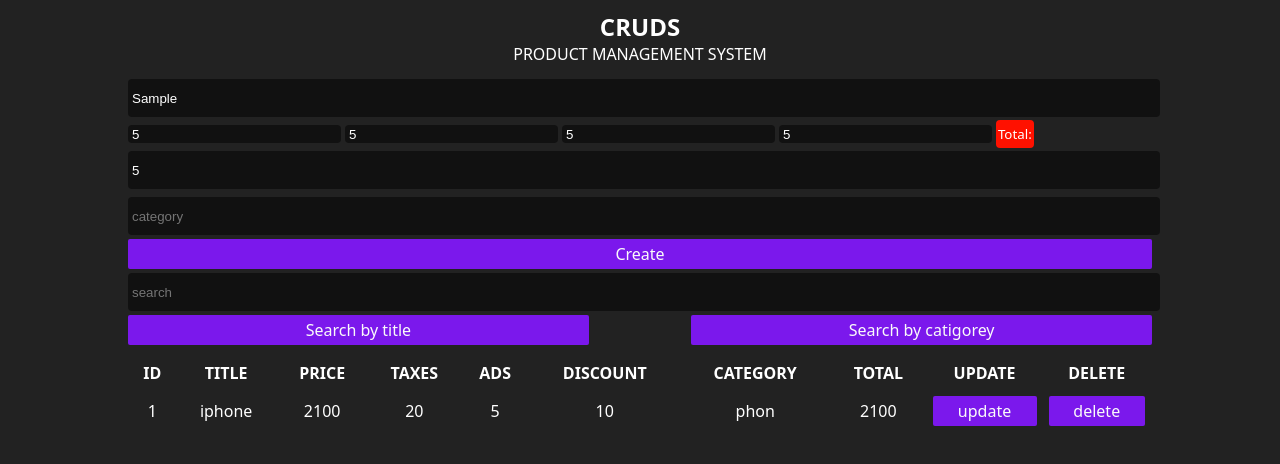
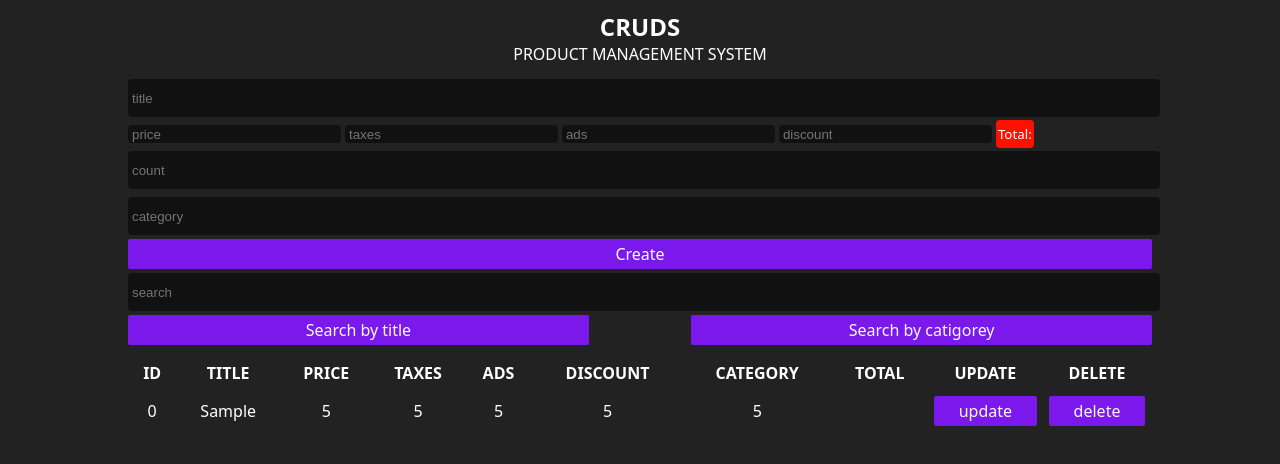
Before and after one commit to Amiine2021/CrudProject, a plain HTML site: page index.html in a window 1280 px wide. Both pictures are taken after typing "Sample", "5", "5", "5", "5", "5" into the empty fields and a click on the button "Create". Drawn offline with Linux system fonts and the light colour scheme.

Commit message:
part 4-5

```diff
--- a/index.html
+++ b/index.html
@@ -25,7 +25,7 @@
         </div>
         <input type="number"  placeholder="count" id="count">
         <input type="text"  placeholder="category" id="category">
-        <button id="submit">Create</button>
+        <button id="submit" >Create</button>
 
 
     <div class="output">
@@ -39,7 +39,7 @@
         </div>
 
 
-        <table>
+        <table >
             <tr>
                 <th>id</th>
                 <th>title</th>
@@ -52,8 +52,8 @@
                 <th>update</th>
                 <th>delete</th>
             </tr>
-            <tbody>
-                <tr>
+            <tbody id="tbody">
+                <!-- <tr>
                 <td>1</td>
                 <td>iphone</td>
                 <td>2100</td>
@@ -64,7 +64,7 @@
                 <td>2100</td>
                 <td><button class="update">update</button></td>
                 <td><button class="delete">delete</button></td>
-                </tr>
+                </tr> -->
             </tbody>
         </table>
 
--- a/main.js
+++ b/main.js
@@ -8,7 +8,7 @@
 let category = document.getElementById('category')
 let submit = document.getElementById('submit')
 // console.log(title,price,taxes,ads,discount,total,count,category,submit)
-
+// getTotal
 function getTotal(){
 
 
@@ -26,3 +26,89 @@
     }
 
 }
+// create product
+let proData;
+if(localStorage.product != null){
+    proData = JSON.parse(localStorage.product)
+
+} else {
+    proData = []
+}
+
+
+
+
+
+// create input
+submit.onclick = function(){
+    let getData = {
+    title:title.value,
+    price:price.value,
+    taxes:taxes.value,
+    ads:ads.value,
+    discount:discount.value,
+    total:total.innerHTML,
+    count:count.value,
+    category:category.value,
+
+}
+
+proData.push(getData);
+localStorage.setItem('product', JSON.stringify(proData))
+console.log(proData)
+  clearData();
+  setData()
+}
+
+// clear input
+function clearData(){
+    title.value = "";
+   price.value = "";
+  taxes.value= '';
+    ads.value = '';
+   discount.value = '';
+    total.innerHTML = '';
+   count.value = '';
+    category.value = '';
+}
+
+// read
+
+function setData(){
+    let table = '';
+
+for( let i = 0 ; i < proData.length; i++){
+    table += `
+    <tr>
+                <td>${i}</td>
+                <td>${proData[i].title}</td>
+                <td>${proData[i].price}</td>
+                <td>${proData[i].taxes}</td>
+                <td>${proData[i].ads}</td>
+                <td>${proData[i].discount}</td>
+                <td>${proData[i].count}</td>
+                <td>${proData[i].category}</td>
+                <td><button id="update">update</button></td>
+                <td><button onclick='deleteData(${i})' id="delete">delete</button></td>
+                </tr>
+
+
+
+
+    `
+    document.getElementById('tbody').innerHTML = table
+}
+
+
+}
+setData();
+
+
+// delete
+
+
+function deleteData(i){
+  proData.splice(i,1);
+  localStorage.product = JSON.stringify(proData);
+  setData()
+}
```
